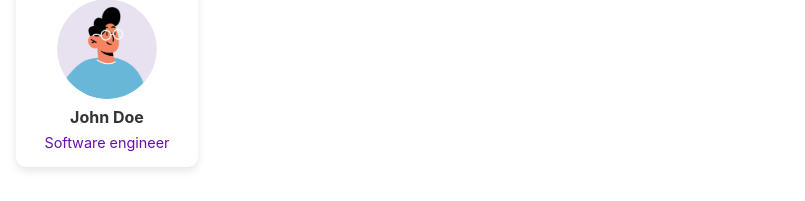
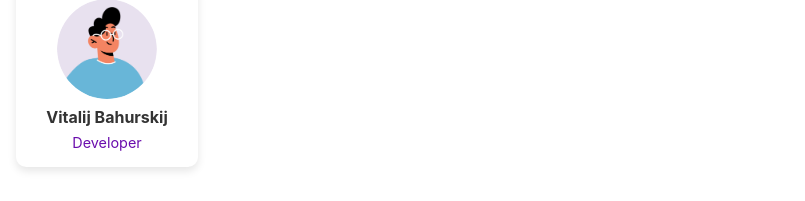
Before and after one commit to bbnoskill/PKR_Team1, a React (Create React App) app in the folder simple-landing-page/: page / in a window 1280 px wide. Shown: the part 147-348 px from the top of the page, without its empty margins (0-805 px from the left). Built offline with nearby package versions, Linux system fonts and the light colour scheme.

Commit message:
Update Body.js

```diff
--- a/simple-landing-page/src/components/Body.js
+++ b/simple-landing-page/src/components/Body.js
@@ -4,10 +4,10 @@ const Body = () => {
   return (
     <main style={styles.body}>
       <div style={styles.card}>
-        <img src={"/avatar-default.png"} alt="John Doe" style={styles.photo} />
+        <img src={"/avatar-default.png"} alt="Vitalij Bahurskij" style={styles.photo} />
         <div style={styles.textContainer}>
-          <h2 style={styles.name}>John Doe</h2>
-          <p style={styles.position}>Software engineer</p>
+          <h2 style={styles.name}>Vitalij Bahurskij</h2>
+          <p style={styles.position}>Developer</p>
         </div>
       </div>
     </main>
```
